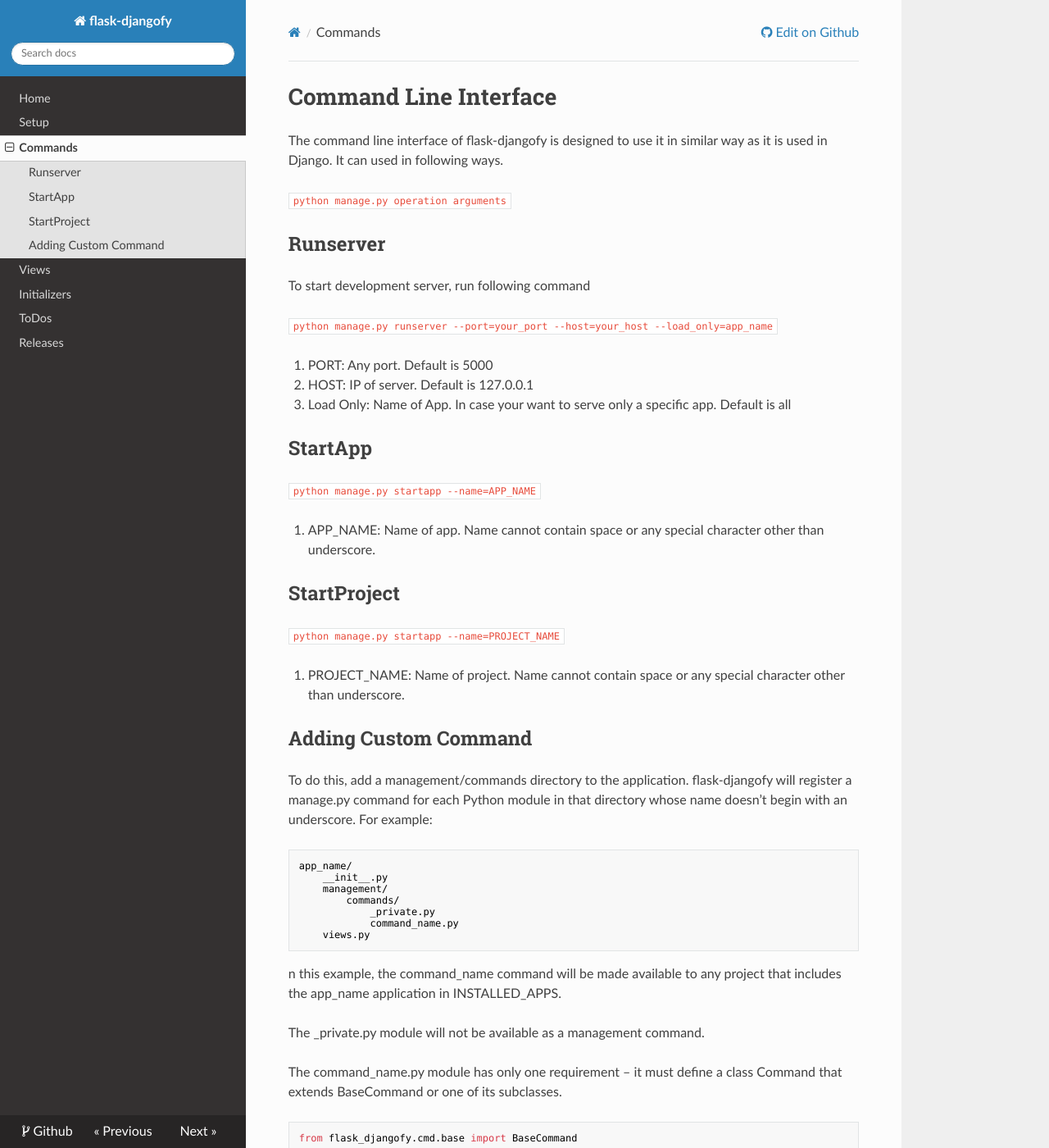
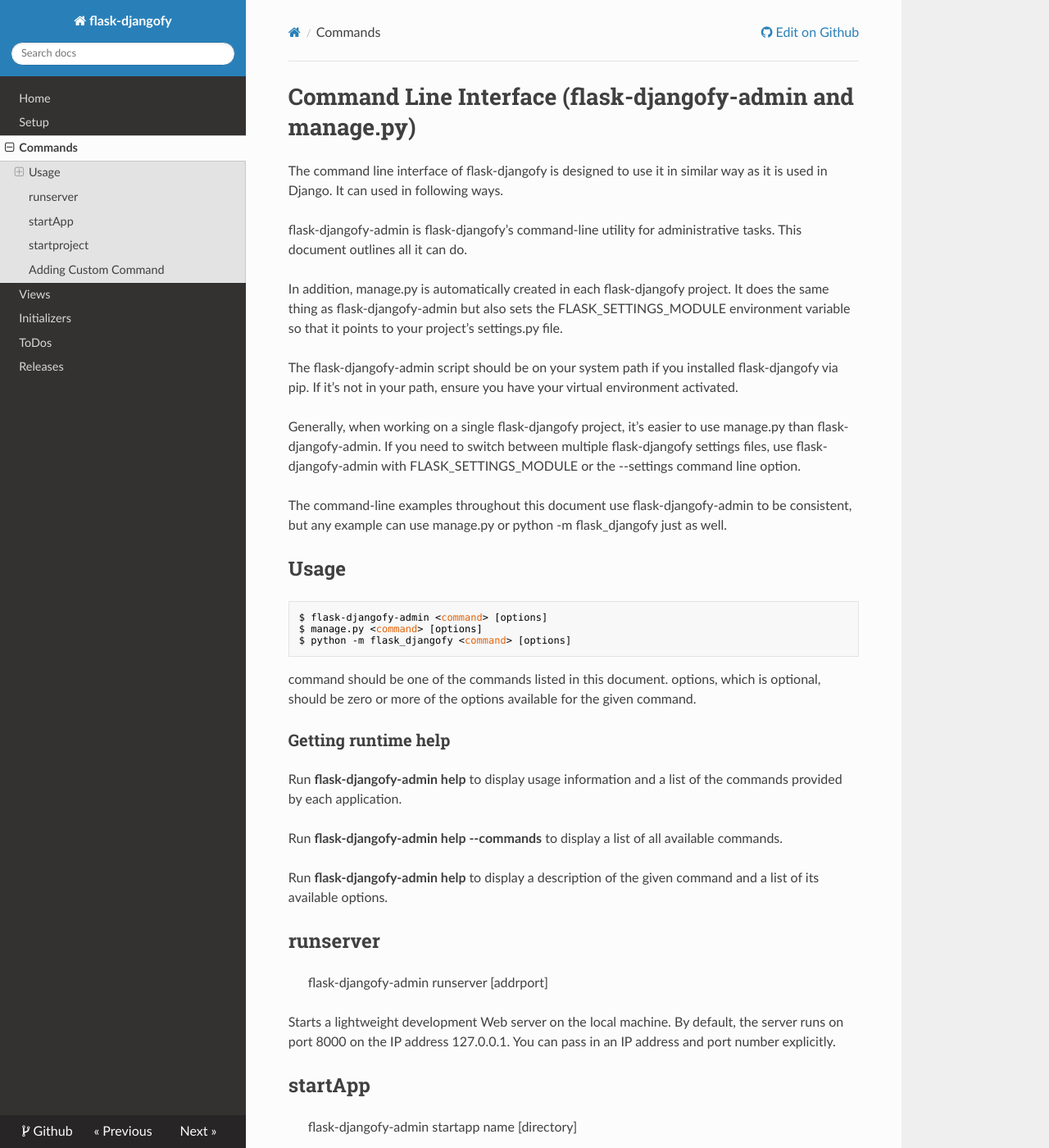
Before and after one commit to mhsiddiqui/flask-djangofy, an MkDocs documentation site: the page built from docs/cmd.md, in a window 1280 px wide and 1400 px high. Shown: the whole window at 82% size. Built offline with MkDocs 1.6.1, drawn with Linux system fonts in a browser that asks for light colours; nearby versions of some CDN libraries; some of the changed text lies outside the part shown.

Commit message:
Document updated

````diff
--- a/docs/cmd.md
+++ b/docs/cmd.md
@@ -1,31 +1,52 @@
-# Command Line Interface
+# Command Line Interface (flask-djangofy-admin and manage.py)
 
 The command line interface of flask-djangofy is designed to use it in similar way as it is used in Django. It can used in following ways.
 
-```python manage.py operation arguments```
+flask-djangofy-admin is flask-djangofy’s command-line utility for administrative tasks. This document outlines all it can do.
 
+In addition, manage.py is automatically created in each flask-djangofy project. It does the same thing as flask-djangofy-admin but also sets the FLASK_SETTINGS_MODULE environment variable so that it points to your project’s settings.py file.
 
-## Runserver
-To start development server, run following command
+The flask-djangofy-admin script should be on your system path if you installed flask-djangofy via pip. If it’s not in your path, ensure you have your virtual environment activated.
 
-```python manage.py runserver --port=your_port --host=your_host --load_only=app_name```
+Generally, when working on a single flask-djangofy project, it’s easier to use manage.py than flask-djangofy-admin. If you need to switch between multiple flask-djangofy settings files, use flask-djangofy-admin with FLASK_SETTINGS_MODULE or the --settings command line option.
 
-1. PORT: Any port. Default is 5000
-2. HOST: IP of server. Default is 127.0.0.1
-3. Load Only: Name of App. In case your want to serve only a specific app. Default is all
+The command-line examples throughout this document use flask-djangofy-admin to be consistent, but any example can use manage.py or python -m flask_djangofy just as well.
 
+## Usage
 
-## StartApp
-```python manage.py startapp --name=APP_NAME```
+```bash
+$ flask-djangofy-admin <command> [options]
+$ manage.py <command> [options]
+$ python -m flask_djangofy <command> [options]
+```
 
-1. APP_NAME: Name of app. Name cannot contain space or any special character other than underscore.
+command should be one of the commands listed in this document. options, which is optional, should be zero or more of the options available for the given command.
 
+### Getting runtime help
 
-## StartProject
-```python manage.py startapp --name=PROJECT_NAME```
+Run **flask-djangofy-admin help** to display usage information and a list of the commands provided by each application.
 
-1. PROJECT_NAME: Name of project. Name cannot contain space or any special character other than underscore.
+Run **flask-djangofy-admin help --commands** to display a list of all available commands.
 
+Run **flask-djangofy-admin help <command>** to display a description of the given command and a list of its available options.
+
+## runserver
+> flask-djangofy-admin runserver [addrport]
+
+Starts a lightweight development Web server on the local machine. By default, the server runs on port 8000 on the IP address 127.0.0.1. You can pass in an IP address and port number explicitly.
+
+## startApp
+> flask-djangofy-admin startapp name [directory]
+
+Creates a flask-djangofy app directory structure for the given app name in the current directory or the given destination.
+
+## startproject
+
+> flask-djangofy-admin startproject name [directory]
+
+Creates a flask-djangofy project directory structure for the given project name in the current directory or the given destination.
+
+By default, the new directory contains manage.py and a project package (containing a settings.py and other files).
 
 ## Adding Custom Command
 To do this, add a management/commands directory to the application. flask-djangofy will register a manage.py command for each Python module in that directory whose name doesn’t begin with an underscore. For example:
@@ -48,20 +69,16 @@
 
 
 ```python
-from flask_djangofy.cmd.base import BaseCommand
+from flask_djangofy.core.management.base import BaseCommand, CommandError
 
 class Command(BaseCommand):
-
-    def run(self):
-        # your logic here
+    help = 'Your help text here'
 
     def add_arguments(self, parser):
-        # Add argument in parser
+        # add arguments here
 
-    def validate(self):
-        # your validate logic here
-
-
+    def handle(self, *args, **options):
+        # add your logic here
 ```
 
 
--- a/setup.cfg
+++ b/setup.cfg
@@ -8,7 +8,7 @@
 long_description = file: README.md
 license = BSD-3-Clause
 classifiers =
-    Development Status :: 1 - Alpha
+    Development Status :: 1 - Beta
     Environment :: Web Environment
     Framework :: flask-djangofy
     Intended Audience :: Developers
````
Also changed, not shown: docs/initializers.md (+5 -5 lines), 1 other file.
